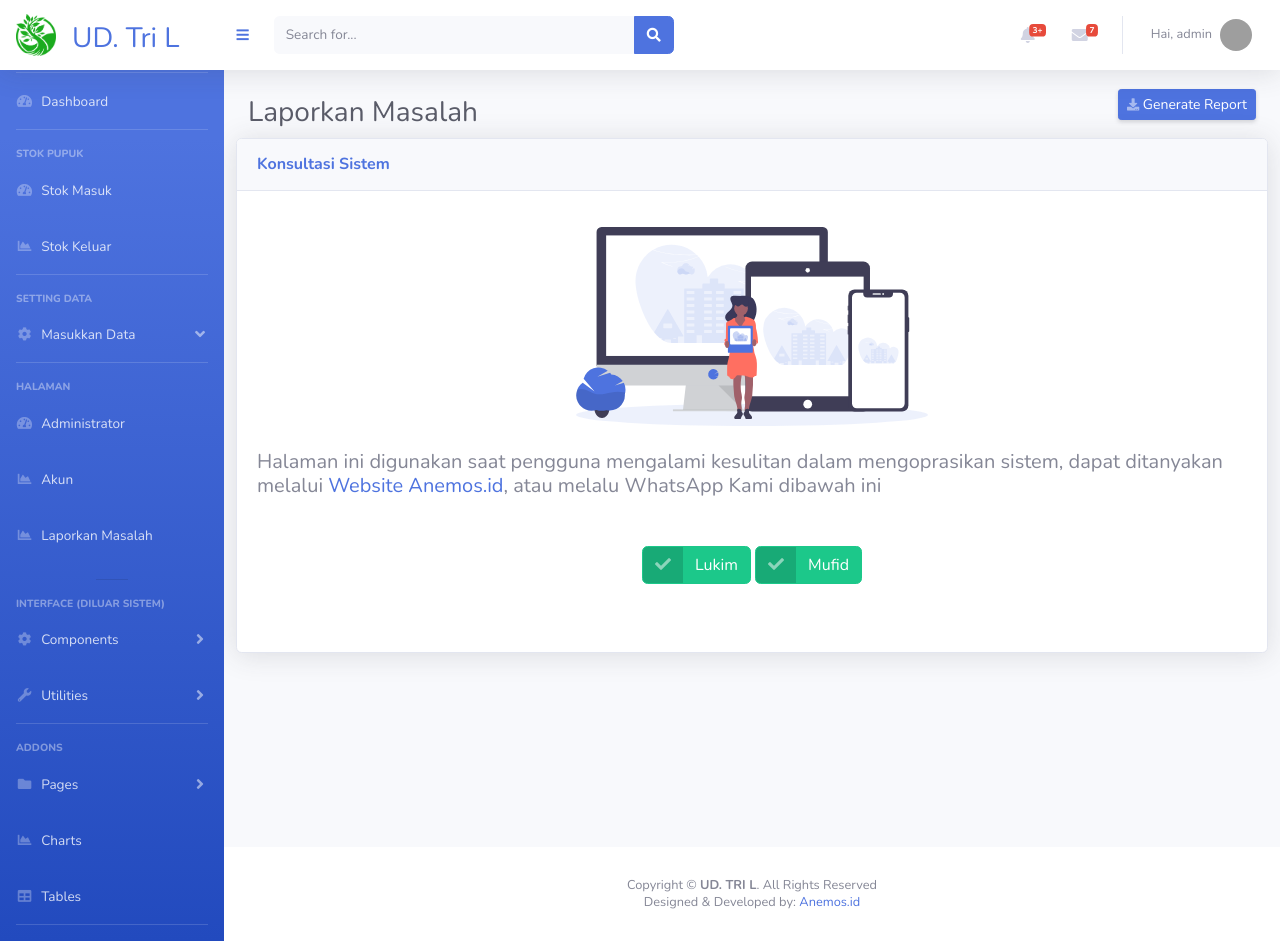
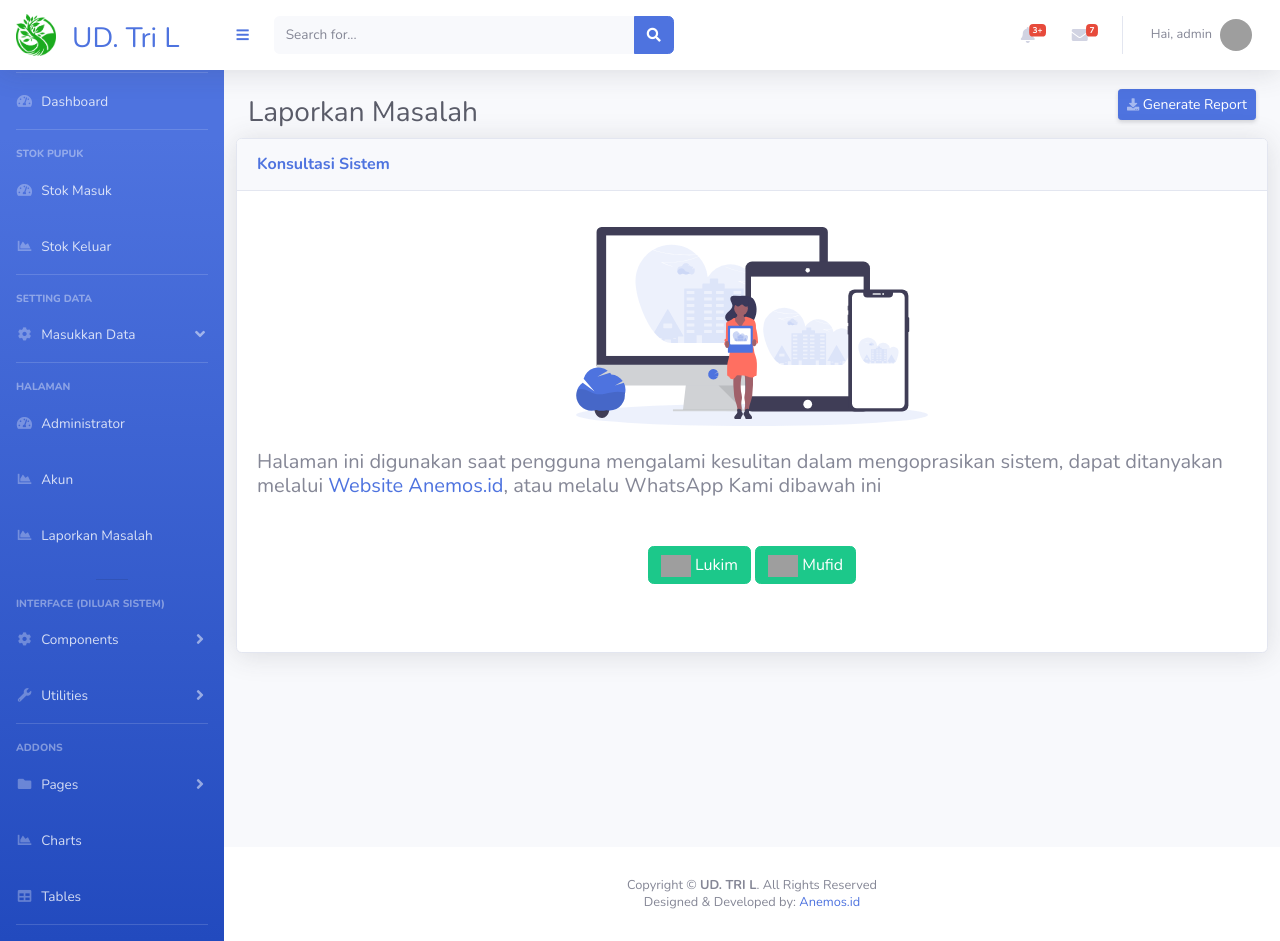
Before and after one commit to muffid/UD_tri_L, a PHP site: page /page_lap_masalah.php?m=1 in a window 1280 px wide. Run offline with PHP 8.4, Linux system fonts and the light colour scheme; a user stored in the database is signed in; data that the repository does not hold is empty; grey boxes are pictures that could not be loaded.

Commit message:
page lap masalah
tombol Wa

```diff
--- a/page_lap_masalah.php
+++ b/page_lap_masalah.php
@@ -83,20 +83,33 @@ if(isset($_SESSION['login'])){
                             <div class="my-5"></div>
                             <center>
                                 <div class="my-5"></div>
-                                <a href="#" class="btn btn-success btn-icon-split">
+                                <button class=" btn btn-success" onclick="kirim2()">
                                     <span class="icon text-white-50">
-                                        <i class="fas fa-check"></i>
+                                        <img style="width: 30px;" src="img/wa.png" alt="WhatsApp">
                                     </span>
                                     <span class="text"> Lukim</span>
-                                </a>
-                                <a href="#" class="btn btn-success btn-icon-split">
+                                </button>
+                                <button class=" btn btn-success" onclick="kirim1()">
                                     <span class="icon text-white-50">
-                                        <i class="fas fa-check"></i>
+                                        <img style="width: 30px;" src="img/wa.png" alt="WhatsApp">
                                     </span>
                                     <span class="text"> Mufid</span>
-                                </a>
+                                </button>
                             </center>
                             <div class="my-5"></div>
+                            <script>
+                            function kirim1() {
+                                window.open(
+                                    "https://api.whatsapp.com/send/?phone=+6287846867493&text=Halo%20Kak%20Mufid,%20saya%20mau%20bertanya%20tentang%20sistem%20Distribusi%20Pupuk%20UD.Tri%20L..!"
+                                );
+                            }
+
+                            function kirim2() {
+                                window.open(
+                                    "https://api.whatsapp.com/send/?phone=+6281233422006&text=Halo%20Kak%20Lukim,%20saya%20mau%20bertanya%20tentang%20sistem%20Distribusi%20Pupuk%20UD.Tri%20L..!"
+                                );
+                            }
+                            </script>
                         </div>
                     </div>
                 </div>
```
